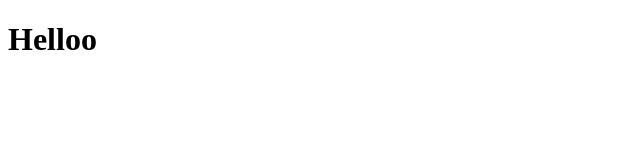
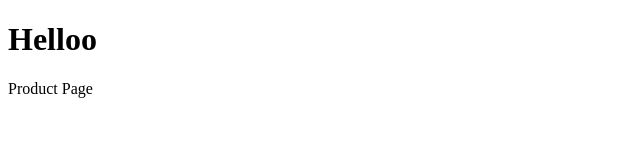
Before and after one commit to HarikaBarinepalli/alpha, a plain HTML site: page index.html in a window 1280 px wide. Shown: the whole page, without its empty margins (0-640 px from the left). Drawn offline with Linux system fonts and the light colour scheme.

Commit message:
Product Page

```diff
--- a/index.html
+++ b/index.html
@@ -7,5 +7,6 @@
 </head>
 <body>
     <h1>Helloo</h1>
+    <p>Product Page </p>
 </body>
 </html>
```
